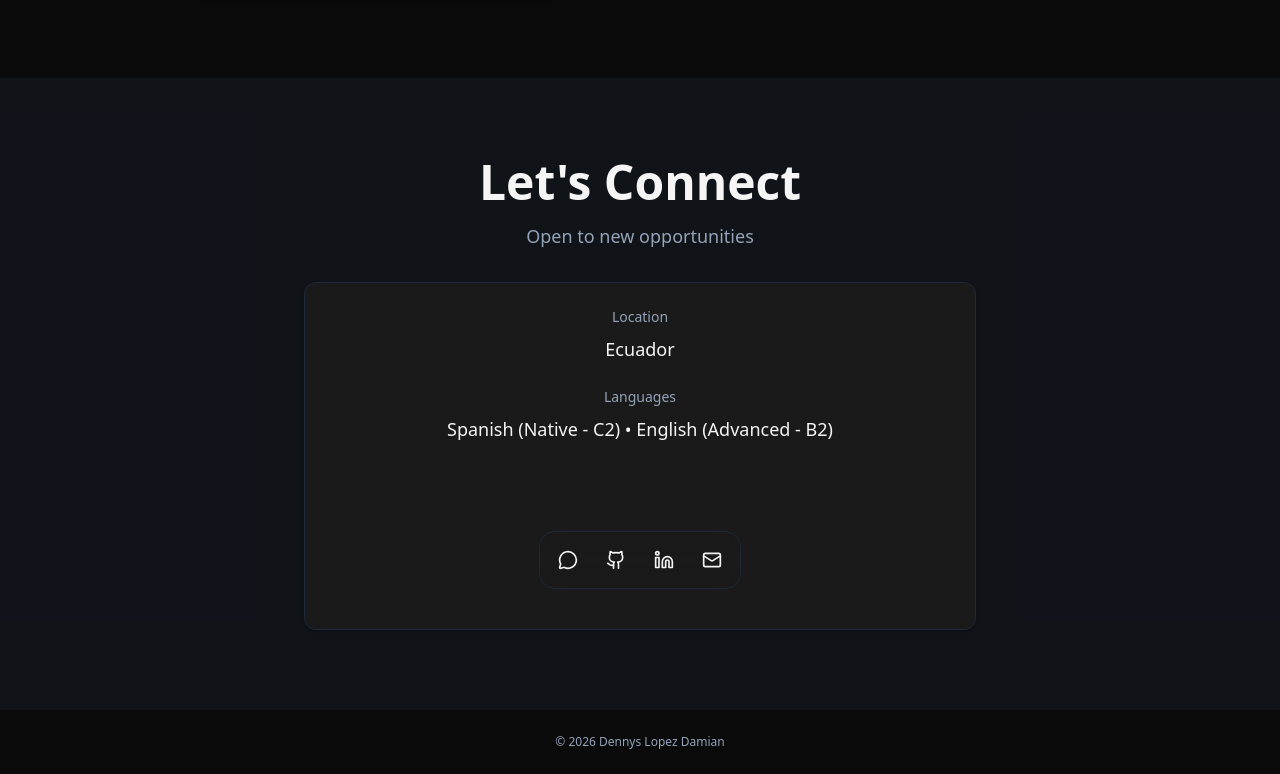
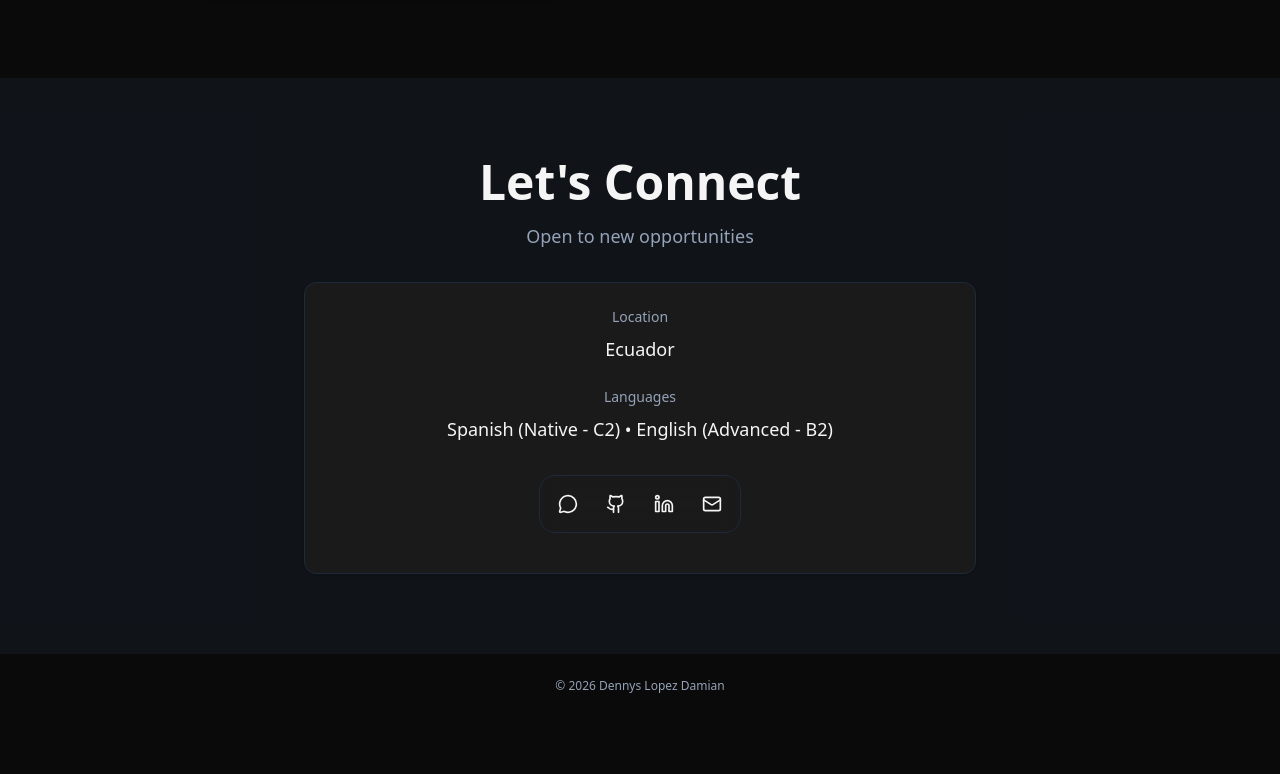
Before and after one commit to lopdam/lopdam.github.io, a React (Vite) app: page / in a window 1280 px wide. Shown: the part 4460-5234 px from the top of the page. After the commit the page ends 5178 px from the top, so only its background shows below. Built offline with nearby package versions, Linux system fonts and the light colour scheme.

Commit message:
feat: improve space contact section

```diff
--- a/src/components/sections/ContactSection.tsx
+++ b/src/components/sections/ContactSection.tsx
@@ -54,7 +54,7 @@ export function ContactSection() {
                   </p>
                 </div>
 
-                <div className="pt-8 pb-4">
+                <div className="pb-4">
                   <Dock direction="middle">
                     <DockIcon>
                       <a
```
